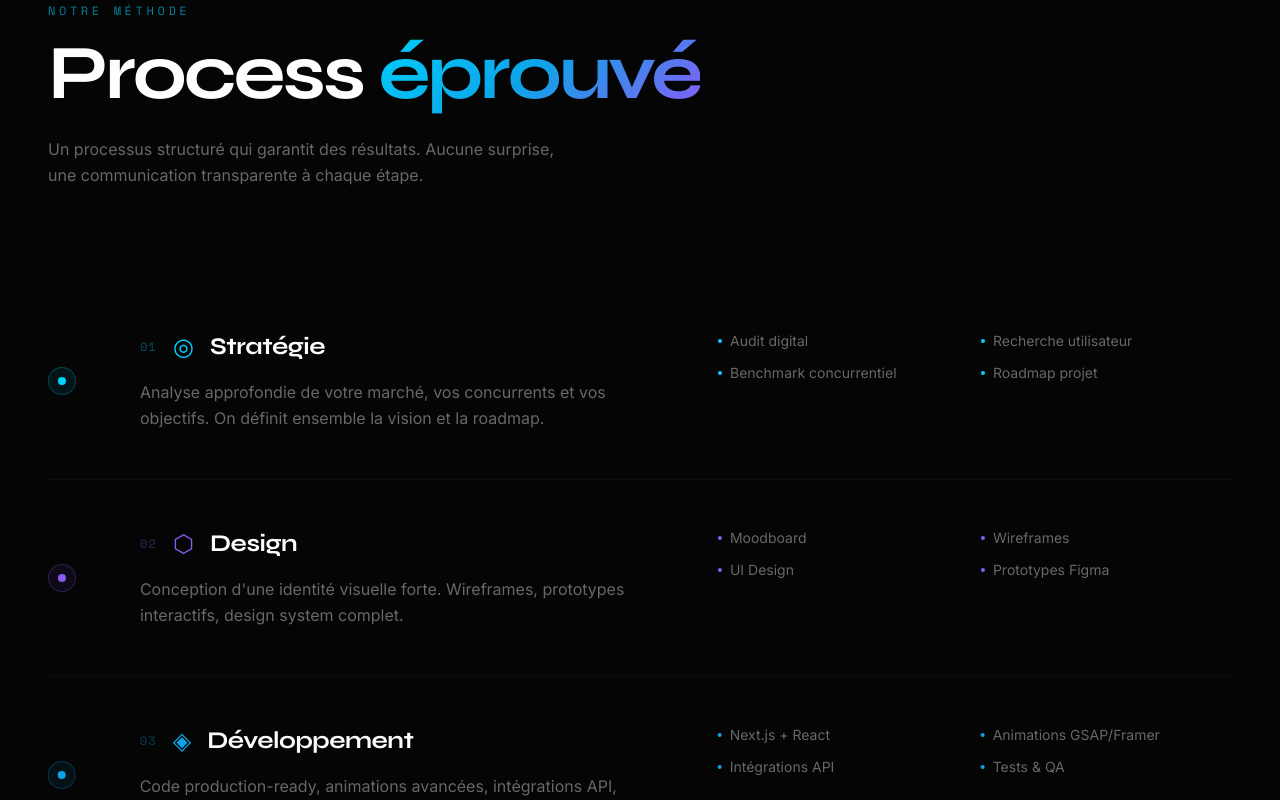
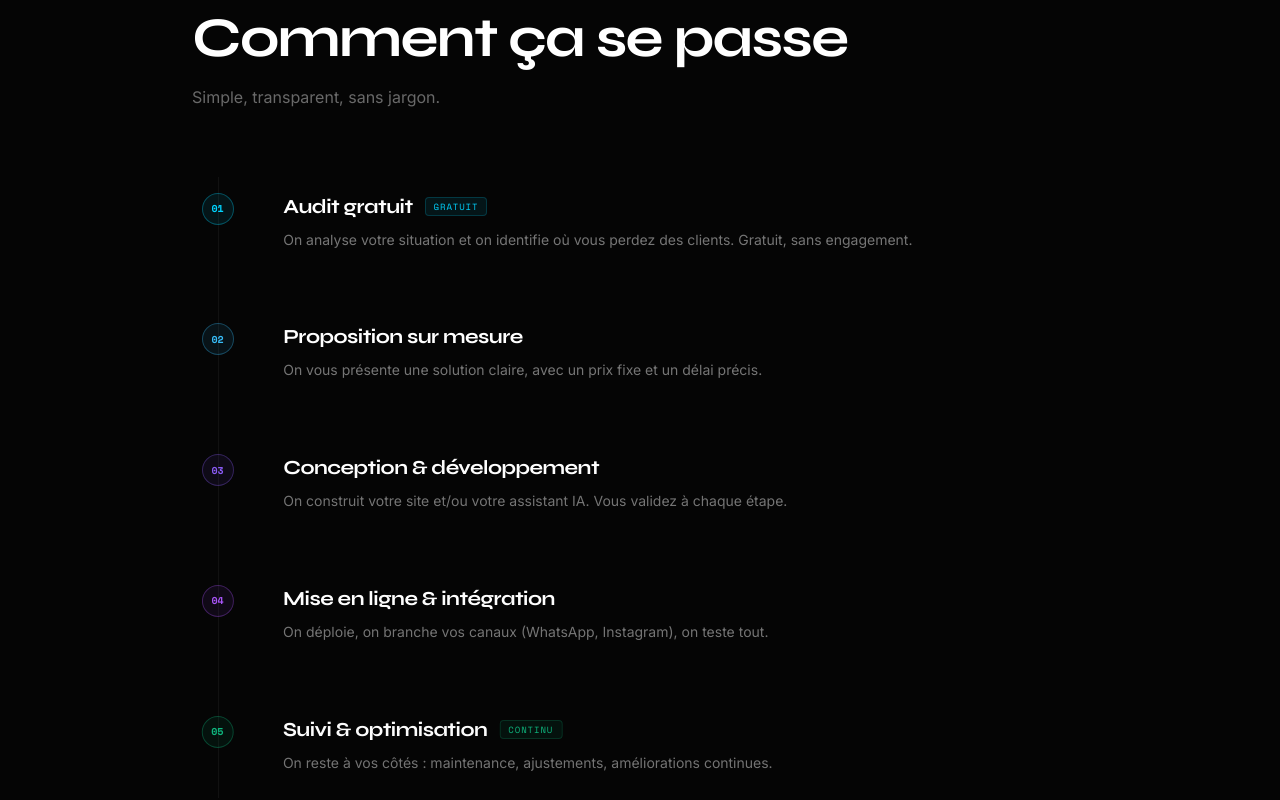
Before and after one commit to skyworksweb/skywoksweb, a Next.js app: page / in a window 1280 px wide. Shown: the part 5960-6760 px from the top of the page. Built offline with nearby package versions, Linux system fonts and the light colour scheme.

Commit message:
feat(process): section 'Comment ça se passe' — 5 étapes numérotées

```diff
--- a/components/sections/Process.tsx
+++ b/components/sections/Process.tsx
@@ -1,203 +1,168 @@
 "use client";
 import { useRef } from "react";
 import { motion, useInView, useScroll, useTransform } from "framer-motion";
-import { fadeInUp, staggerContainer } from "@/lib/animations";
 
 const steps = [
   {
     num: "01",
-    title: "Stratégie",
-    description:
-      "Analyse approfondie de votre marché, vos concurrents et vos objectifs. On définit ensemble la vision et la roadmap.",
-    details: ["Audit digital", "Recherche utilisateur", "Benchmark concurrentiel", "Roadmap projet"],
+    title: "Audit gratuit",
+    description: "On analyse votre situation et on identifie où vous perdez des clients. Gratuit, sans engagement.",
     color: "#00D4FF",
-    icon: "◎",
+    badge: "Gratuit",
   },
   {
     num: "02",
-    title: "Design",
-    description:
-      "Conception d'une identité visuelle forte. Wireframes, prototypes interactifs, design system complet.",
-    details: ["Moodboard", "Wireframes", "UI Design", "Prototypes Figma"],
-    color: "#8B5CF6",
-    icon: "⬡",
+    title: "Proposition sur mesure",
+    description: "On vous présente une solution claire, avec un prix fixe et un délai précis.",
+    color: "#38BDF8",
+    badge: null,
   },
   {
     num: "03",
-    title: "Développement",
-    description:
-      "Code production-ready, animations avancées, intégrations API, optimisation performance.",
-    details: ["Next.js + React", "Animations GSAP/Framer", "Intégrations API", "Tests & QA"],
-    color: "#0EA5E9",
-    icon: "◈",
+    title: "Conception & développement",
+    description: "On construit votre site et/ou votre assistant IA. Vous validez à chaque étape.",
+    color: "#8B5CF6",
+    badge: null,
   },
   {
     num: "04",
-    title: "Optimisation",
-    description:
-      "Performance maximale, SEO technique, Core Web Vitals, accessibilité WCAG 2.1.",
-    details: ["Core Web Vitals", "SEO Technique", "A/B Testing", "Analytics"],
-    color: "#06B6D4",
-    icon: "⬟",
+    title: "Mise en ligne & intégration",
+    description: "On déploie, on branche vos canaux (WhatsApp, Instagram), on teste tout.",
+    color: "#A855F7",
+    badge: null,
   },
   {
     num: "05",
-    title: "Lancement",
-    description:
-      "Déploiement zéro-downtime, monitoring, support post-lancement et optimisations continues.",
-    details: ["Déploiement CI/CD", "Monitoring 24/7", "Support dédié", "Évolutions"],
+    title: "Suivi & optimisation",
+    description: "On reste à vos côtés : maintenance, ajustements, améliorations continues.",
     color: "#10B981",
-    icon: "◆",
+    badge: "Continu",
   },
 ];
 
 export default function Process() {
   const ref = useRef(null);
   const containerRef = useRef<HTMLDivElement>(null);
-  const inView = useInView(ref, { once: true, margin: "-100px" });
+  const inView = useInView(ref, { once: true, margin: "-80px" });
 
   const { scrollYProgress } = useScroll({
     target: containerRef,
-    offset: ["start end", "end start"],
+    offset: ["start end", "end center"],
   });
-
-  const lineHeight = useTransform(scrollYProgress, [0.1, 0.9], ["0%", "100%"]);
+  const lineHeight = useTransform(scrollYProgress, [0.05, 0.95], ["0%", "100%"]);
 
   return (
-    <section id="process" className="relative py-32 px-6 md:px-12" ref={containerRef}>
-      <div className="section-line mb-24" />
+    <section id="process" className="relative py-20 md:py-28 px-4 md:px-12" ref={containerRef}>
+      <div className="section-line mb-16 md:mb-20" />
 
-      <div className="max-w-7xl mx-auto">
+      <div className="max-w-4xl mx-auto">
         {/* Header */}
         <motion.div
           ref={ref}
-          className="mb-24"
-          initial="hidden"
-          animate={inView ? "visible" : "hidden"}
-          variants={staggerContainer}
+          className="mb-14"
+          initial={{ opacity: 0, y: 32 }}
+          animate={inView ? { opacity: 1, y: 0 } : {}}
+          transition={{ duration: 0.7, ease: [0.22, 1, 0.36, 1] }}
         >
-          <motion.span
-            variants={fadeInUp}
-            custom={0}
-            className="font-mono text-xs tracking-[0.3em] text-electric/60 uppercase block mb-4"
+          <span className="font-mono text-xs tracking-[0.3em] text-electric/50 uppercase block mb-4">
+            Notre méthode
+          </span>
+          <h2
+            className="font-display font-bold text-white leading-tight mb-3"
+            style={{ fontSize: "clamp(1.8rem, 5vw, 3.5rem)", letterSpacing: "-0.03em" }}
           >
-            Notre méthode
-          </motion.span>
-          <motion.h2
-            variants={fadeInUp}
-            custom={0.1}
-            className="font-display font-bold tracking-tighter text-white leading-none"
-            style={{ fontSize: "clamp(2.5rem, 6vw, 5rem)", letterSpacing: "-0.04em" }}
-          >
-            Process
-            <span className="gradient-text-blue"> éprouvé</span>
-          </motion.h2>
-          <motion.p
-            variants={fadeInUp}
-            custom={0.2}
-            className="mt-6 text-white/40 max-w-lg text-base leading-relaxed"
-          >
-            Un processus structuré qui garantit des résultats. Aucune surprise,
-            une communication transparente à chaque étape.
-          </motion.p>
+            Comment ça se passe
+          </h2>
+          <p className="text-white/40 text-sm md:text-base">
+            Simple, transparent, sans jargon.
+          </p>
         </motion.div>
 
         {/* Steps */}
         <div className="relative">
-          {/* Vertical timeline line */}
-          <div className="hidden md:block absolute left-[3.5rem] top-0 bottom-0 w-px bg-white/05 overflow-hidden">
+          {/* Animated vertical line — desktop */}
+          <div className="hidden md:block absolute left-[1.6rem] top-3 bottom-3 w-px overflow-hidden" style={{ background: "rgba(255,255,255,0.05)" }}>
             <motion.div
               className="w-full"
               style={{
                 height: lineHeight,
-                background: "linear-gradient(to bottom, #00D4FF, #8B5CF6, #06B6D4, #10B981)",
+                background: "linear-gradient(to bottom, #00D4FF, #38BDF8, #8B5CF6, #A855F7, #10B981)",
               }}
             />
           </div>
 
-          <div className="space-y-0">
+          <div className="space-y-2">
             {steps.map((step, i) => (
               <motion.div
                 key={step.num}
-                className="relative flex flex-col md:flex-row gap-8 md:gap-16 py-12"
-                initial={{ opacity: 0, x: -40 }}
+                className="relative flex gap-6 md:gap-10 py-6 md:py-7"
+                initial={{ opacity: 0, x: -24 }}
                 whileInView={{ opacity: 1, x: 0 }}
-                viewport={{ once: true, margin: "-60px" }}
-                transition={{
-                  duration: 0.8,
-                  delay: i * 0.1,
-                  ease: [0.22, 1, 0.36, 1],
-                }}
-                style={{
-                  borderBottom:
-                    i < steps.length - 1 ? "1px solid rgba(255,255,255,0.04)" : "none",
-                }}
+                viewport={{ once: true, margin: "-40px" }}
+                transition={{ duration: 0.65, delay: i * 0.08, ease: [0.22, 1, 0.36, 1] }}
               >
-                {/* Step indicator */}
-                <div className="flex-shrink-0 flex items-start md:items-center gap-4 md:gap-0">
-                  {/* Timeline dot */}
+                {/* Dot */}
+                <div className="shrink-0 flex flex-col items-center" style={{ width: "3.2rem" }}>
                   <div
-                    className="relative w-7 h-7 rounded-full flex items-center justify-center z-10 flex-shrink-0"
+                    className="relative w-8 h-8 rounded-full flex items-center justify-center z-10 shrink-0"
                     style={{
-                      background: `${step.color}15`,
-                      border: `1px solid ${step.color}40`,
+                      background: `${step.color}14`,
+                      border: `1.5px solid ${step.color}50`,
                     }}
                   >
-                    <div
-                      className="w-2 h-2 rounded-full"
-                      style={{ background: step.color }}
-                    />
+                    <span
+                      className="font-mono text-[10px] font-bold"
+                      style={{ color: step.color }}
+                    >
+                      {step.num}
+                    </span>
                   </div>
-
-                  {/* Number */}
-                  <span
-                    className="font-mono text-xs tracking-widest md:hidden"
-                    style={{ color: step.color }}
-                  >
-                    {step.num}
-                  </span>
                 </div>
 
                 {/* Content */}
-                <div className="flex-1 grid grid-cols-1 md:grid-cols-[1fr,1fr] gap-8 md:gap-16 items-start">
-                  <div>
-                    <div className="flex items-center gap-4 mb-4">
+                <div className="flex-1 pb-2">
+                  <div className="flex flex-wrap items-center gap-3 mb-2">
+                    <h3
+                      className="font-display font-bold text-white text-lg md:text-xl tracking-tight"
+                    >
+                      {step.title}
+                    </h3>
+                    {step.badge && (
                       <span
-                        className="font-mono text-xs tracking-widest hidden md:inline"
-                        style={{ color: step.color + "60" }}
+                        className="font-mono text-[9px] tracking-widest uppercase px-2 py-0.5 rounded"
+                        style={{
+                          background: `${step.color}14`,
+                          border: `1px solid ${step.color}30`,
+                          color: step.color,
+                        }}
                       >
-                        {step.num}
+                        {step.badge}
                       </span>
-                      <span className="text-2xl" style={{ color: step.color }}>
-                        {step.icon}
-                      </span>
-                      <h3
-                        className="font-display font-bold text-2xl text-white tracking-tight"
-                        style={{ letterSpacing: "-0.02em" }}
-                      >
-                        {step.title}
-                      </h3>
-                    </div>
-                    <p className="text-white/40 leading-relaxed">{step.description}</p>
+                    )}
                   </div>
-
-                  {/* Details */}
-                  <div className="grid grid-cols-2 gap-3">
-                    {step.details.map((detail) => (
-                      <div
-                        key={detail}
-                        className="flex items-center gap-2 text-sm text-white/40"
-                      >
-                        <span className="w-1 h-1 rounded-full flex-shrink-0" style={{ background: step.color }} />
-                        {detail}
-                      </div>
-                    ))}
-                  </div>
+                  <p className="text-white/45 text-sm leading-relaxed">
+                    {step.description}
+                  </p>
                 </div>
               </motion.div>
             ))}
           </div>
         </div>
+
+        {/* CTA */}
+        <motion.div
+          className="mt-12 flex justify-center"
+          initial={{ opacity: 0, y: 20 }}
+          animate={inView ? { opacity: 1, y: 0 } : {}}
+          transition={{ duration: 0.6, delay: 0.55, ease: [0.22, 1, 0.36, 1] }}
+        >
+          <a
+            href="#contact"
+            className="btn-primary text-sm"
+          >
+            Commencer par l'audit gratuit →
+          </a>
+        </motion.div>
       </div>
     </section>
   );
```
